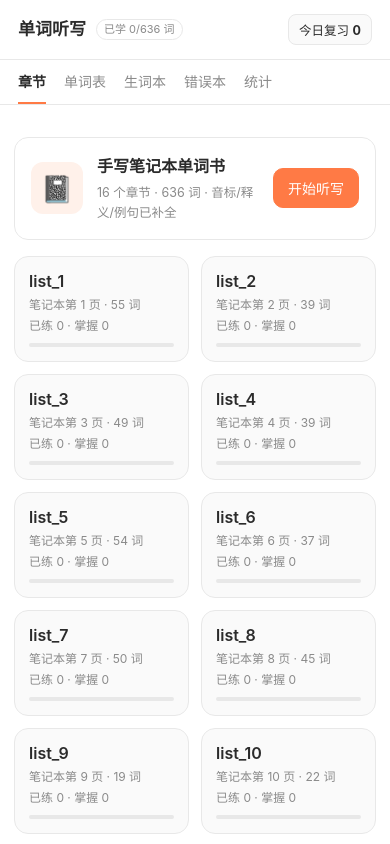
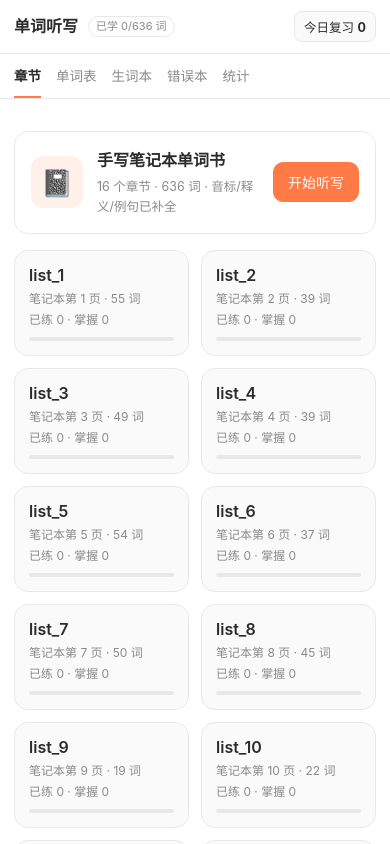
Before and after one commit to roubizhao6-sys/word-dictation, a plain HTML site: page index.html in a window 390 px wide. Drawn offline with Linux system fonts and the light colour scheme.

Commit message:
修复手机端横向溢出：标签栏可滑动、窄屏适配

```diff
--- a/index.html
+++ b/index.html
@@ -26,7 +26,7 @@ html[data-theme="dark"]{
   --shadow:0 6px 24px rgba(0,0,0,.5);
 }
 *{box-sizing:border-box;-webkit-tap-highlight-color:transparent}
-html,body{margin:0;padding:0;height:100%}
+html,body{margin:0;padding:0;height:100%;max-width:100%;overflow-x:hidden}
 body{
   background:var(--bg);color:var(--tx);overflow:hidden;
   font:15px/1.6 -apple-system,BlinkMacSystemFont,"PingFang SC","Hiragino Sans GB","Microsoft YaHei",Segoe UI,Roboto,sans-serif;
@@ -73,9 +73,11 @@ select,input[type=text]{background:var(--bg2);border:1px solid var(--line);color
 
 /* ---------- 章节/首页 ---------- */
 .page{max-width:900px;margin:0 auto;padding:22px 18px 80px}
-.topbar{display:flex;align-items:center;gap:10px;padding:14px 18px;border-bottom:1px solid var(--line);position:sticky;top:0;background:var(--bg);z-index:10}
+.topbar{display:flex;align-items:center;gap:10px;padding:14px 18px;border-bottom:1px solid var(--line);position:sticky;top:0;background:var(--bg);z-index:10;flex-wrap:wrap}
 .topbar h1{font-size:17px;margin:0;font-weight:600}
-.tabs{display:flex;gap:18px;padding:0 18px;border-bottom:1px solid var(--line);position:sticky;top:51px;background:var(--bg);z-index:9}
+.tabs{display:flex;gap:18px;padding:0 18px;border-bottom:1px solid var(--line);position:sticky;top:51px;background:var(--bg);z-index:9;overflow-x:auto;scrollbar-width:none;-webkit-overflow-scrolling:touch}
+.tabs::-webkit-scrollbar{display:none}
+.tabs button{flex:0 0 auto}
 .tabs button{padding:11px 0;font-size:14px;color:var(--tx2);border-bottom:2px solid transparent}
 .tabs button.on{color:var(--tx);border-color:var(--orange);font-weight:600}
 .chapgrid{display:grid;grid-template-columns:repeat(auto-fill,minmax(160px,1fr));gap:12px;margin-top:16px}
@@ -182,6 +184,19 @@ html[data-theme="dark"] #toast{background:#16281f;color:#7fd7a6;border-color:#24
 .resnum{font-size:52px;font-weight:700;color:var(--orange);text-align:center;line-height:1.1}
 .result-item{display:flex;align-items:center;gap:10px;padding:10px 0;border-bottom:1px solid var(--line);font-size:14px}
 .result-item .yours{color:var(--wrong);text-decoration:line-through}
+@media (max-width:430px){
+  .tabs{gap:15px;padding:0 14px}
+  .tabs button{font-size:13.5px}
+  .topbar{padding:11px 14px}
+  .topbar h1{font-size:16px}
+  #btnReview{padding:5px 9px;font-size:12.5px}
+  #hdr{gap:0;padding:3px 4px;max-width:calc(100vw - 16px)}
+  #hdr .chap{font-size:12px;padding:0 6px;margin-right:2px}
+  #hdr .mode{font-size:12px;padding:4px 6px}
+  #hdr .icobtn{width:30px;height:30px}
+  .wlrow{grid-template-columns:26px 1fr auto;gap:8px}
+  .wlrow .wlmean{display:none}
+}
 @media (max-width:560px){
   #ansWord{font-size:24px}
   #typeIn,#mirror{font-size:23px}
```
